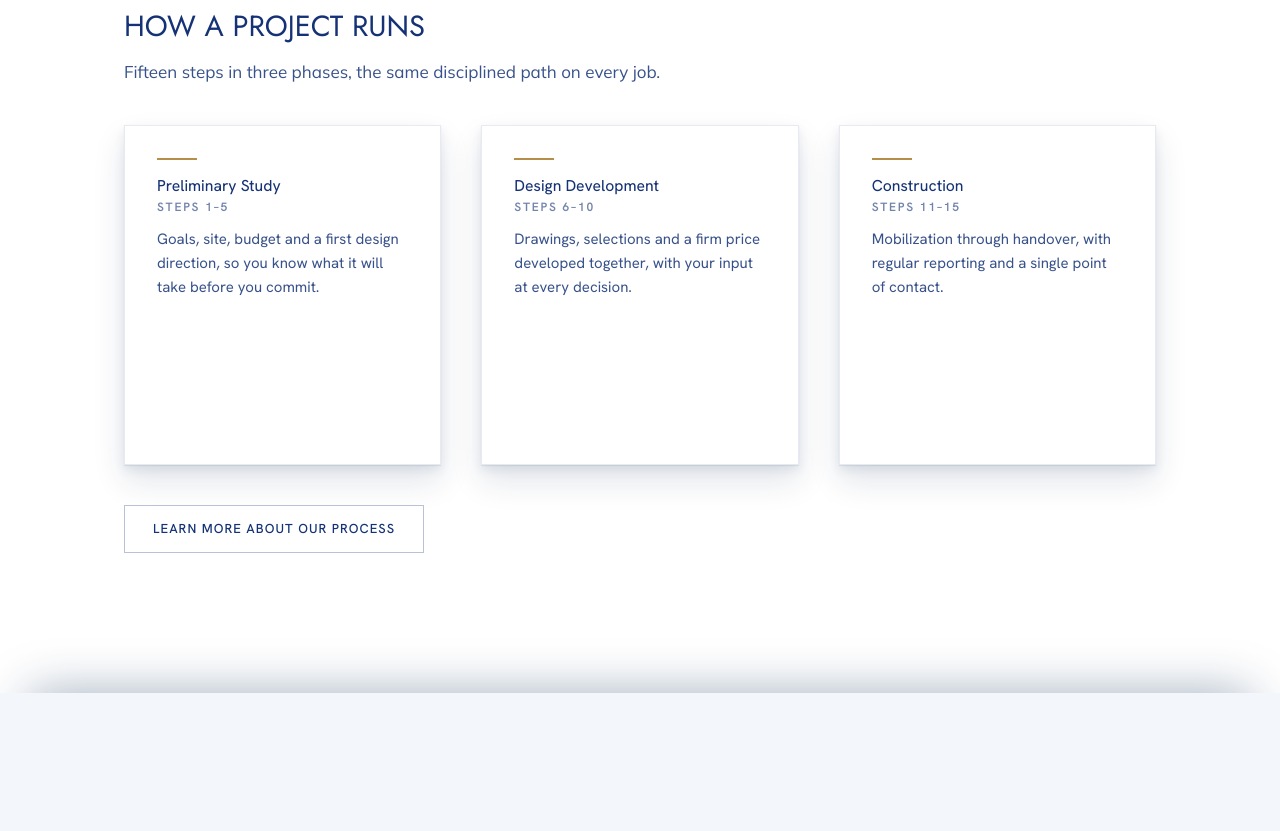
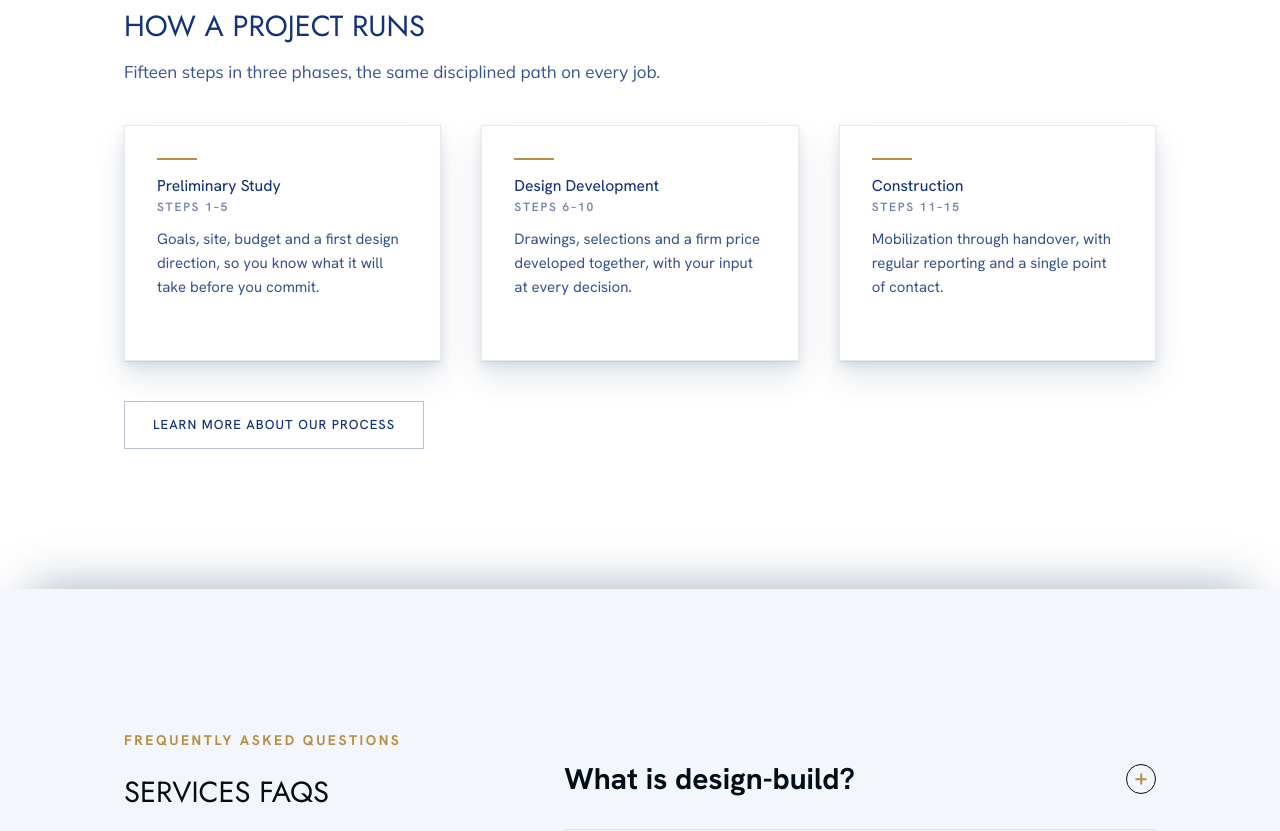
Before and after one commit to PDBS2030/Proactive, a Next.js app: page /services in a window 1280 px wide. Shown: the part 4860-5691 px from the top of the page. Built offline with nearby package versions, Linux system fonts and the light colour scheme.

Commit message:
Services: shorter phase cards

```diff
--- a/components/PhaseCards.tsx
+++ b/components/PhaseCards.tsx
@@ -47,7 +47,7 @@ export function PhaseCards({ items, cta }: { items: Phase[]; cta: { label: strin
               {/* The list item keeps a fixed class (the scroll reveal marks it); everything that changes is inside */}
               <div
                 className={cn(
-                  "relative isolate h-full min-h-[340px] overflow-hidden border border-[#143275]/10 bg-white p-8 transition-[translate,box-shadow] duration-500 ease-out motion-reduce:transition-none",
+                  "relative isolate h-full min-h-[236px] overflow-hidden border border-[#143275]/10 bg-white p-8 transition-[translate,box-shadow] duration-500 ease-out motion-reduce:transition-none",
                   "shadow-[inset_0_1px_0_#fff,0_1px_1px_rgba(8,43,82,.08),0_5px_10px_rgba(8,43,82,.08),0_16px_30px_rgba(8,43,82,.12)]",
                   on && "-translate-y-1.5 shadow-[0_2px_2px_rgba(8,43,82,.14),0_12px_22px_rgba(8,43,82,.2),0_30px_56px_rgba(8,43,82,.3)]",
                 )}
```
